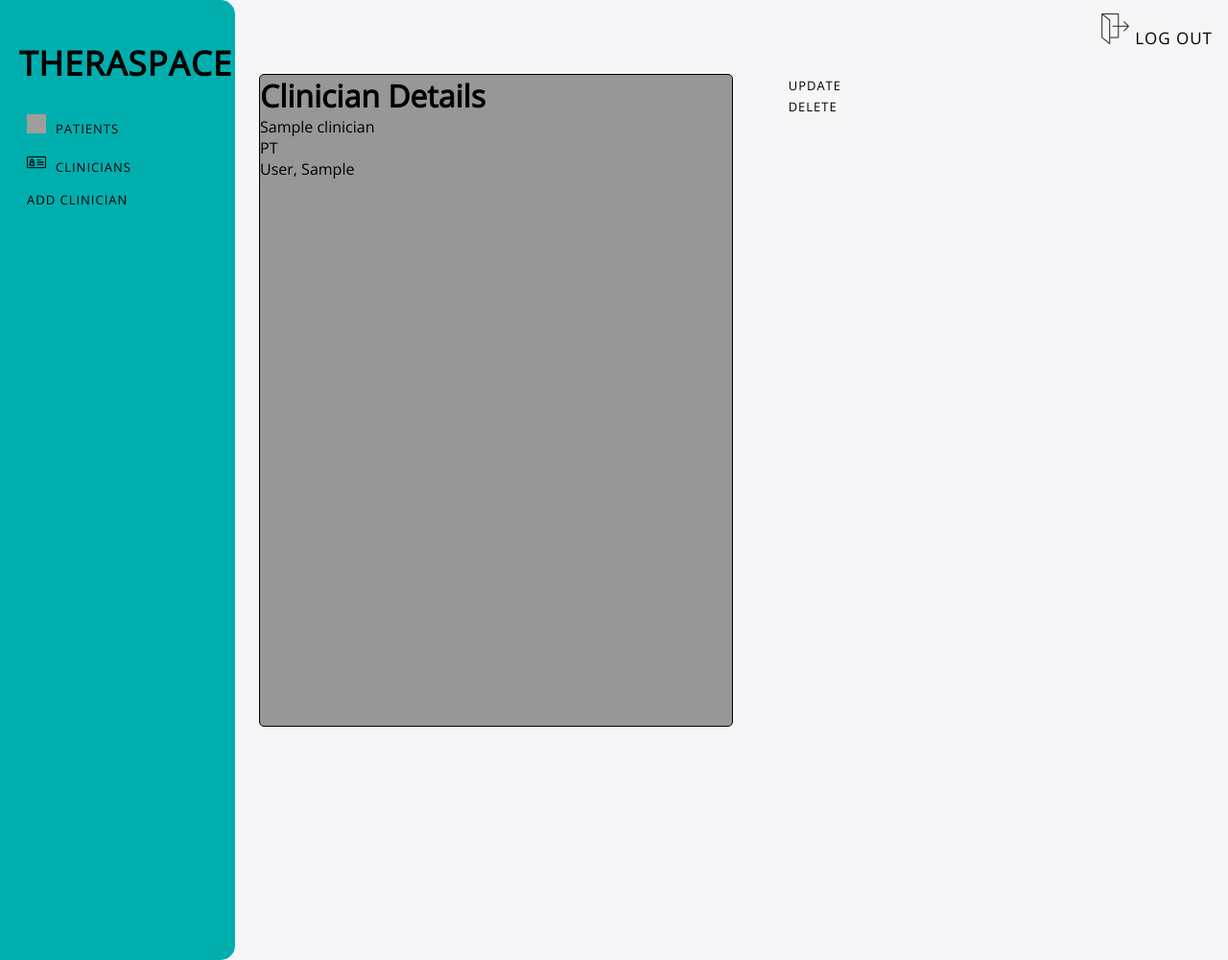
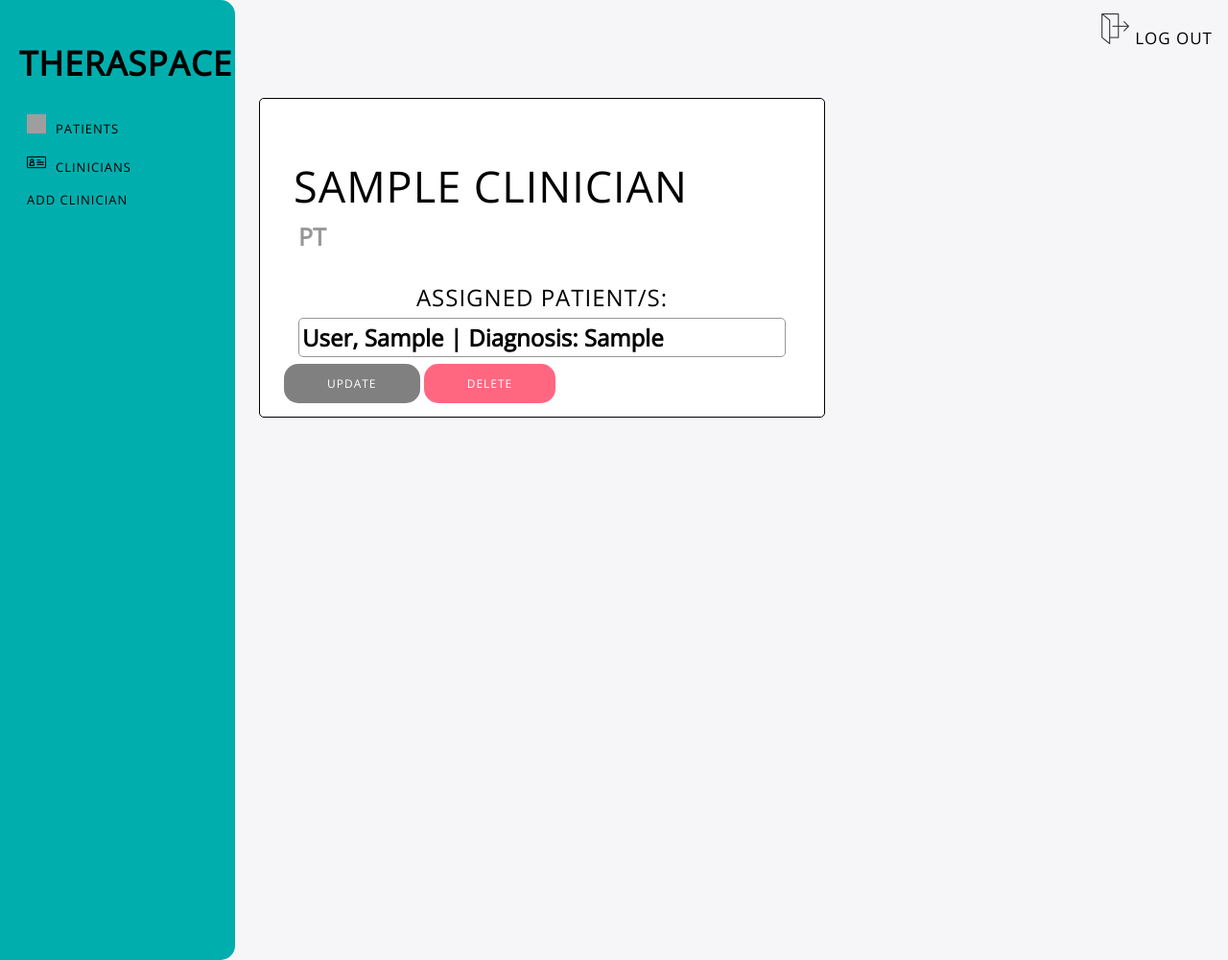
Before and after one commit to dsamala/theraspace, a Django app: page /clinician/1 in a window 1280 px wide. Shown: the whole page at 96% size. Run offline with Django 4.2, Linux system fonts and the light colour scheme; tables that the repository leaves empty hold one stand-in row (values such as "Sample post"); grey boxes are pictures that could not be loaded.

Commit message:
more css

```diff
--- a/main_app/static/styles/styles.css
+++ b/main_app/static/styles/styles.css
@@ -487,12 +487,12 @@ a {
 }
 
 .key-header{
-    text-align: center;
+    text-align: left;
     margin-top: 25px;
     text-transform: uppercase;
     letter-spacing: 1px;
     font-weight: 200;
-    font-size: 15p
+    font-size: 45px;
 }
 
 .assigned-key{
@@ -507,13 +507,31 @@ a {
 .sub-heading{
     display: flex;
     flex-direction: row;
-    justify-content: space-around;
+    text-align: left;
+    padding: 0px 20px 0px 0px;
+}
+
+
+.sub-heading h3{
+    font-size: 25px;
 }
 
 .record-modified{
     display: flex;
     flex-direction: column;
+    font-size: 17px;
+    margin-top: 6%;
+}
+
+.delete-btn{
+    border-radius: 15px;
+    border: none;
+    padding: 12px 45px;
     font-size: 12px;
-    margin-top: 2%;
-
+    letter-spacing: 1px;
+    text-transform: uppercase;
+    background-color: #ff6781;
+    color: white;
+    margin-top: 5%;
+    width: 20%;
 }
--- a/main_app/templates/clinician_detail.html
+++ b/main_app/templates/clinician_detail.html
@@ -2,7 +2,6 @@
 {% load static %}
 {% block content %}
 <div class="home-container">
-
     <div class="side-nav">
         <div><a class="logolink" href="/"><h1 class="logo-title">Theraspace</h1></a></div>
         <a class="homelink" href="/patients"><img class="icon" src="{% static '../static/images/record.png' %}"></img>Patients</a>
@@ -11,26 +10,27 @@
     </div>
 
     <div class="list-container">
+        <div class="record-container">
+            <div class="record-info">
+                <h1 class="key-header">{{clinician.name}}</h1>
+                    <div class="sub-heading">
+                        <h3>{{clinician.discipline}}</h3>
+                    </div>
 
-        <div class="clinician-list">
-            <h1>Clinician Details</h1>
-
-                <p>{{clinician.name}}</p>
-                <p>{{clinician.discipline}}</p>
-
-                {% for patient in patients %}
-                    <p>{{patient.lastname}}, {{patient.firstname}}</p>
-                {% empty %}
-                    <p>This clinician currently does not have any patients.</p>
-                {% endfor %}
-
+                <h2 class="list-header">Assigned Patient/s:</h2>
+                    <div class="assigned-key">
+                        {% for patient in patients %}
+                            <h2>{{patient.lastname}}, {{patient.firstname}} | Diagnosis: {{patient.diagnosis}}</h2>
+                        {% empty %}
+                            <h2>This clinician currently does not have any patients.</p>
+                        {% endfor %}
+                    </div>
+            </div>
+            <div class="patient-actions">
+                <a class="form-btn" href="{% url 'clinician_update' clinician.pk %}">Update</a>
+                <a class="delete-btn" href="{% url 'clinician_delete' clinician.pk %}">Delete</a>
+            </div>
         </div>
-
-        <div class="clinician-actions">
-            <a class="homelink" href="{% url 'clinician_update' clinician.pk %}">Update</a>
-            <a class="homelink" href="{% url 'clinician_delete' clinician.pk %}">Delete</a>
-        </div>
-
     </div>
     <div class="top-nav">
         <a class="homelink" href="/logout"><img src="{% static '../static/images/logout.png' %}"></img> Log Out</a>
--- a/main_app/templates/clinician_list.html
+++ b/main_app/templates/clinician_list.html
@@ -32,7 +32,7 @@
                 </tr>
                 {% for clinician in clinicians %}
                 <tr>
-                    <td>{{clinician.name}}</td>
+                    <td><a href="{% url 'clinician_detail' clinician.pk %}">{{clinician.name}}</a></td>
                     <td>{{clinician.discipline}}</td>
                 </tr>
 
--- a/main_app/templates/patient_delete_confirm.html
+++ b/main_app/templates/patient_delete_confirm.html
@@ -16,7 +16,7 @@
             <form method="POST">
                 {% csrf_token %}
                 {{form}}
-                <input class="form-btn" type="submit" value="Submit"/>
+                <input class="delete-btn" type="submit" value="Delete"/>
                 <a class="form-btn" href="{% url 'patient_detail' patient.pk %}">Cancel</a>
             </form>
         </div>
--- a/main_app/templates/patient_detail.html
+++ b/main_app/templates/patient_detail.html
@@ -39,7 +39,7 @@
             </div>
             <div class="patient-actions">
                 <a class="form-btn" href="{% url 'patient_update' patient.pk %}">Update</a>
-                <a class="form-btn" href="{% url 'patient_delete' patient.pk %}">Delete</a>
+                <a class="delete-btn" href="{% url 'patient_delete' patient.pk %}">Delete</a>
             </div>
         </div>
     </div>
```
Also changed, not shown: main_app/templates/clinician_delete_confirm.html (+4 -5 lines).
